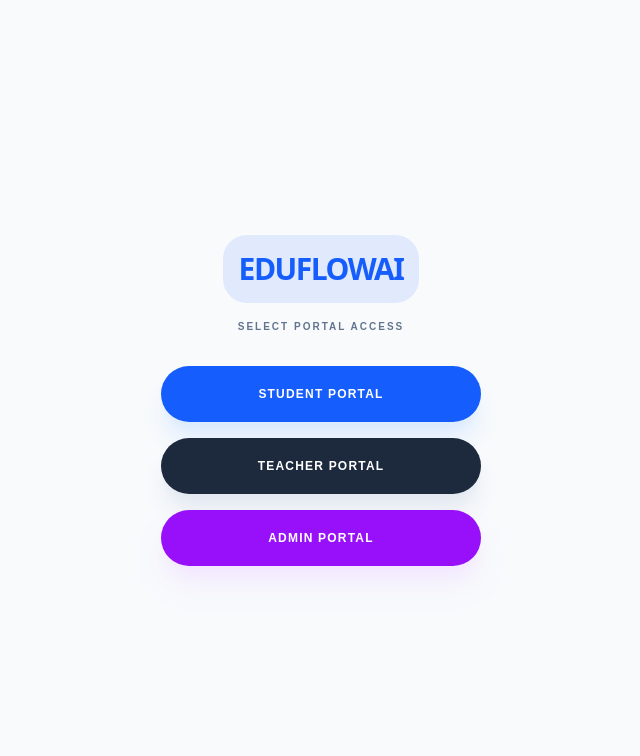
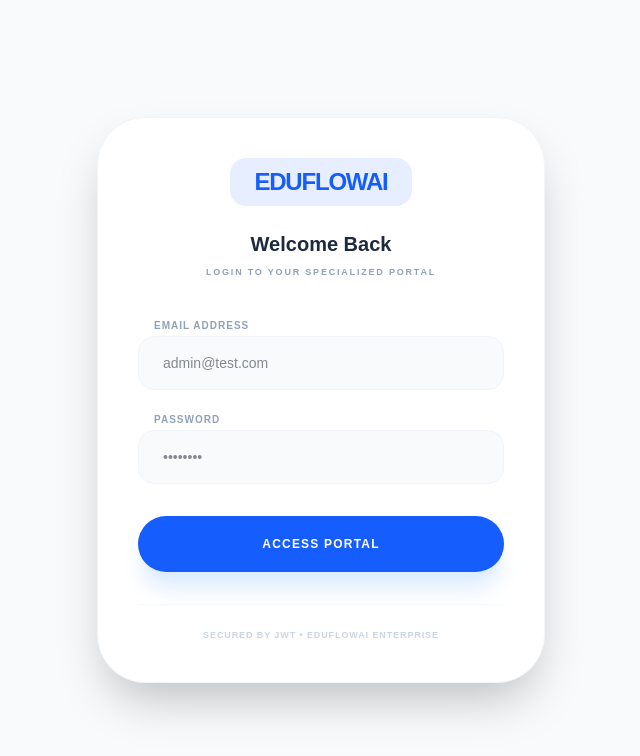
Before and after one commit to adittyaarryaai-lab/edu-management-software, a React app in the folder frontend/: page / in a window 1280 px wide. Shown: the top 756 px of the page, without its empty margins (319-959 px from the left). Built offline with nearby package versions, Linux system fonts and the light colour scheme; the HTML template or start-up script is replaced by a standard one.

Commit message:
Day 31 Final: Successfully integrated and tested multi-role login (Admin, Teacher, Student) with real Backend

```diff
--- a/frontend/src/App.jsx
+++ b/frontend/src/App.jsx
@@ -1,5 +1,6 @@
 import React, { useState, useEffect } from 'react';
 import { Routes, Route, Navigate } from 'react-router-dom';
+import API from './api'; // Day 31: Real API Helper
 import Navbar from './components/Navbar';
 import BottomNav from './components/BottomNav';
 import StudentHome from './pages/StudentHome';
@@ -28,58 +29,84 @@ import Feedback from './pages/Feedback';
 import Requests from './pages/Requests';
 import Mentorship from './pages/Mentorship';
 import Syllabus from './pages/Syllabus';
-import AdminHome from './pages/AdminHome'; // Day 28: Import Admin Page
+import AdminHome from './pages/AdminHome';
 
 function App() {
   const [user, setUser] = useState(null);
+  const [email, setEmail] = useState('');
+  const [password, setPassword] = useState('');
+  const [loading, setLoading] = useState(false);
 
   useEffect(() => {
     const savedUser = localStorage.getItem('user');
     if (savedUser) setUser(JSON.parse(savedUser));
   }, []);
 
+  // Day 31: Real Login Function
+  const handleLogin = async (e) => {
+    e.preventDefault();
+    setLoading(true);
+    try {
+      const { data } = await API.post('/auth/login', { email, password });
+      setUser(data);
+      localStorage.setItem('user', JSON.stringify(data));
+      setLoading(false);
+    } catch (error) {
+      setLoading(false);
+      alert(error.response?.data?.message || "Login Failed! Check your credentials.");
+    }
+  };
+
   if (!user) {
     return (
-      <div className="h-screen flex flex-col items-center justify-center bg-slate-50 p-6 text-center">
-        <div className="bg-blue-600/10 p-4 rounded-3xl mb-4">
-           <h1 className="text-3xl font-black text-blue-600 font-sans tracking-tighter uppercase">EduFlowAI</h1>
-        </div>
-        <p className="text-slate-500 mb-8 font-bold uppercase text-[10px] tracking-[0.2em]">Select Portal Access</p>
+      <div className="h-screen flex flex-col items-center justify-center bg-slate-50 p-6">
+        <div className="w-full max-w-md bg-white p-10 rounded-[3rem] shadow-2xl border border-slate-100">
+          <div className="bg-blue-600/10 w-fit px-6 py-2 rounded-2xl mb-6 mx-auto">
+            <h1 className="text-2xl font-black text-blue-600 tracking-tighter uppercase">EduFlowAI</h1>
+          </div>
 
-        <div className="flex flex-col gap-4 w-full max-w-xs">
-          <button
-            onClick={() => {
-              const mock = { name: "Vipin Tanwar", role: "student" };
-              setUser(mock);
-              localStorage.setItem('user', JSON.stringify(mock));
-            }}
-            className="bg-blue-600 text-white px-10 py-5 rounded-[2rem] font-black shadow-xl shadow-blue-100 active:scale-95 transition-all uppercase text-xs tracking-widest"
-          >
-            STUDENT PORTAL
-          </button>
+          <h2 className="text-xl font-bold text-slate-800 mb-2 text-center">Welcome Back</h2>
+          <p className="text-slate-400 mb-8 font-bold uppercase text-[9px] tracking-[0.2em] text-center">Login to your specialized portal</p>
 
-          <button
-            onClick={() => {
-              const mock = { name: "Math Teacher Anita", role: "teacher" };
-              setUser(mock);
-              localStorage.setItem('user', JSON.stringify(mock));
-            }}
-            className="bg-slate-800 text-white px-10 py-5 rounded-[2rem] font-black shadow-xl shadow-slate-200 active:scale-95 transition-all uppercase text-xs tracking-widest"
-          >
-            TEACHER PORTAL
-          </button>
+          <form onSubmit={handleLogin} className="space-y-4">
+            <div className="space-y-1">
+              <label className="text-[10px] font-black uppercase text-slate-400 ml-4 tracking-widest">Email Address</label>
+              <input
+                type="email"
+                placeholder="admin@test.com"
+                value={email}
+                onChange={(e) => setEmail(e.target.value)}
+                className="w-full bg-slate-50 border border-slate-100 py-4 px-6 rounded-2xl outline-none focus:border-blue-500 transition-all font-medium text-sm"
+                required
+              />
+            </div>
 
-          {/* Day 28: Admin Access Button */}
-          <button
-            onClick={() => {
-              const mock = { name: "System Admin", role: "admin" };
-              setUser(mock);
-              localStorage.setItem('user', JSON.stringify(mock));
-            }}
-            className="bg-purple-600 text-white px-10 py-5 rounded-[2rem] font-black shadow-xl shadow-purple-100 active:scale-95 transition-all uppercase text-xs tracking-widest"
-          >
-            ADMIN PORTAL
-          </button>
+            <div className="space-y-1">
+              <label className="text-[10px] font-black uppercase text-slate-400 ml-4 tracking-widest">Password</label>
+              <input
+                type="password"
+                placeholder="••••••••"
+                value={password}
+                onChange={(e) => setPassword(e.target.value)}
+                className="w-full bg-slate-50 border border-slate-100 py-4 px-6 rounded-2xl outline-none focus:border-blue-500 transition-all font-medium text-sm"
+                required
+              />
+            </div>
+
+            <button
+              type="submit"
+              disabled={loading}
+              className="w-full bg-blue-600 text-white py-5 rounded-[2rem] font-black shadow-xl shadow-blue-100 active:scale-95 transition-all uppercase text-xs tracking-widest mt-4 disabled:bg-slate-300"
+            >
+              {loading ? "Verifying..." : "ACCESS PORTAL"}
+            </button>
+          </form>
+
+          <div className="mt-8 pt-6 border-t border-slate-50 text-center">
+            <p className="text-[9px] font-bold text-slate-300 uppercase tracking-widest">
+              Secured by JWT • EduFlowAI Enterprise
+            </p>
+          </div>
         </div>
       </div>
     );
@@ -91,7 +118,6 @@ function App() {
 
       <main className="relative z-0 pb-32">
         <Routes>
-          {/* Day 28: Dynamic Dashboard Redirect based on Role */}
           <Route
             path="/"
             element={
@@ -109,13 +135,11 @@ function App() {
             }
           />
 
-          {/* Timetable Switching */}
           <Route
             path="/timetable"
             element={user.role === 'teacher' ? <TeacherSchedule /> : <Timetable />}
           />
 
-          {/* Student Specific Routes */}
           <Route path="/attendance" element={<AttendanceDetails />} />
           <Route path="/fees" element={<Fees user={user} />} />
           <Route path="/notices" element={<Notifications />} />
@@ -134,21 +158,17 @@ function App() {
           <Route path="/mentors" element={<Mentorship />} />
           <Route path="/syllabus" element={<Syllabus />} />
 
-          {/* Teacher Specific Routes */}
           <Route path="/teacher/attendance" element={<TeacherAttendance />} />
           <Route path="/teacher/students" element={<TeacherStudentList />} />
           <Route path="/teacher/assignments" element={<TeacherAssignments />} />
 
-          {/* Identity & Settings */}
           <Route path="/my-account" element={<MyAccount user={user} />} />
           <Route path="/settings" element={<Settings user={user} />} />
 
-          {/* Fallback */}
           <Route path="*" element={<Navigate to="/" />} />
         </Routes>
       </main>
 
-      {/* Hide BottomNav for Admin if needed, or keep it for easy switching */}
       {user.role !== 'admin' && <BottomNav />}
     </div>
   );
--- /dev/null
+++ b/frontend/src/api.js
@@ -0,0 +1,14 @@
+import axios from 'axios';
+
+const API = axios.create({ baseURL: 'http://localhost:5000/api' });
+
+// Ye middleware har request ke saath token bhejega (Aage kaam aayega)
+API.interceptors.request.use((req) => {
+    const user = JSON.parse(localStorage.getItem('user'));
+    if (user && user.token) {
+        req.headers.Authorization = `Bearer ${user.token}`;
+    }
+    return req;
+});
+
+export default API;
```
